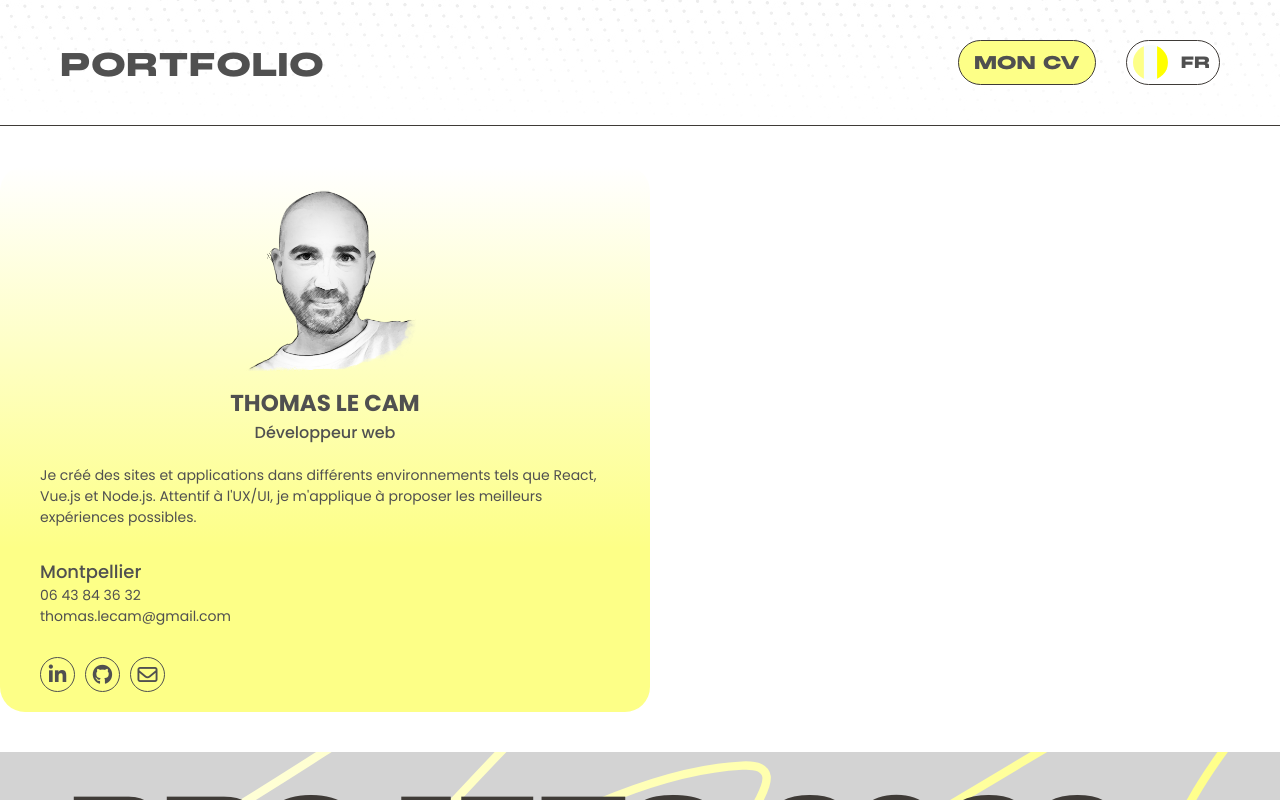
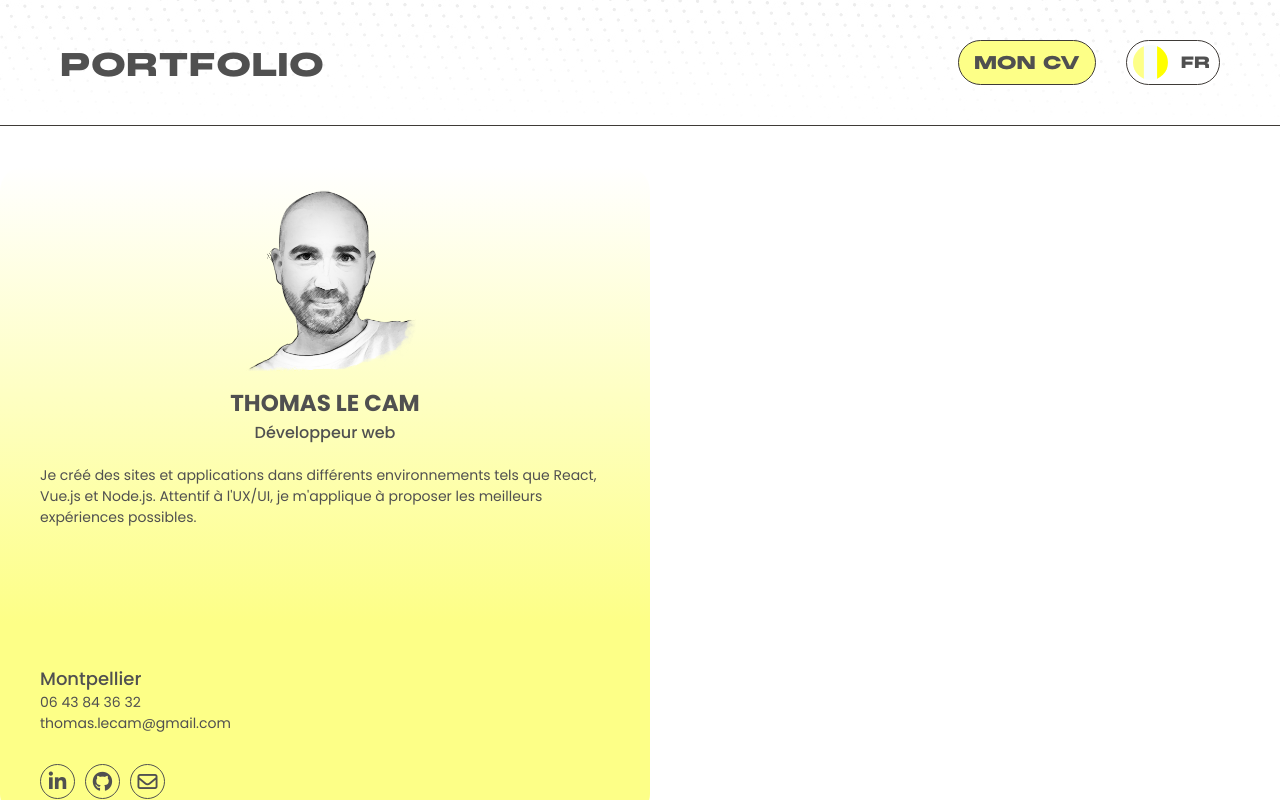
Before and after one commit to ThomasdevLC/portfolio_07_2023, a React (Create React App) app: page / in a window 1280 px wide. Built offline with nearby package versions, Linux system fonts and the light colour scheme.

Commit message:
switch lang gsap anim fixed

```diff
--- a/src/App.jsx
+++ b/src/App.jsx
@@ -18,7 +18,7 @@ import "./App.scss";
 const App = () => {
   const location = useLocation();
   const [switchLang, setSwitchLang] = useState("fr");
-  const [clickedLang, setClickedLang] = useState(false);
+  const [clickedLang, setClickedLang] = useState(null);
   const [isSlideInVisible, setIsSlideInVisible] = useState(true);
   const [preventAnim, setPreventAnim] = useState("");
   const hideOverflow = location.pathname === "/";
@@ -34,7 +34,7 @@ const App = () => {
   };
 
   useEffect(() => {
-    setClickedLang(false);
+    setClickedLang(null);
   }, [location.pathname]);
 
   return (
--- a/src/assets/styles/components/_MyIntro.scss
+++ b/src/assets/styles/components/_MyIntro.scss
@@ -58,6 +58,7 @@
     }
   }
   &__position {
+    overflow: hidden;
     font-size: 16px;
     font-weight: 500;
 
@@ -67,8 +68,10 @@
     }
   }
   &__text {
+    overflow: hidden;
     font-size: 14px;
     margin: 10px 0 30px 0;
+    height: 170px;
   }
   &__city {
     font-size: 18px;
--- a/src/components/Home/LanguageSwitcher.js
+++ b/src/components/Home/LanguageSwitcher.js
@@ -8,10 +8,9 @@ const LanguageSwitcher = () => {
   const { switchLang, setSwitchLang } = useContext(LangContext);
   const { setClickedLang } = useContext(ClickedLangContext);
 
-  const toggleLanguage = () => {
+  const toggleLanguage = (event) => {
     setSwitchLang((switchLang) => (switchLang === "fr" ? "en" : "fr"));
-
-    setClickedLang(true);
+    setClickedLang(event.type);
   };
 
   return (
--- a/src/components/Home/MyIntro.js
+++ b/src/components/Home/MyIntro.js
@@ -1,16 +1,38 @@
-import React, { useContext } from "react";
+import React, { useContext, useRef } from "react";
 import pic from "../../assets/images/pic.png";
 import cv from "../../assets/pdf/cv.pdf";
 import { motion } from "framer-motion";
 import PreventContext from "../../context/PreventContext";
+import LangContext from "../../context/LangContext";
+import ClickedLangContext from "../../context/ClickedLangContext";
 import homeFr from "../../data/homeText/homeFr";
 import homeEn from "../../data/homeText/homeEn";
-import LangContext from "../../context/LangContext";
 
 const MyIntro = () => {
   const { preventAnim } = useContext(PreventContext);
+  const { clickedLang } = useContext(ClickedLangContext);
   const Element = !preventAnim ? motion.div : "div";
   const { switchLang } = useContext(LangContext);
+
+  console.log("MyIntro", clickedLang);
+
+  const positionRef = useRef(null);
+  const textRef = useRef(null);
+
+  if (clickedLang === "click") {
+    const positionElement = positionRef.current;
+    gsap.fromTo(
+      positionElement,
+      { y: 40 },
+      { duration: 1, y: 0, ease: "power2.out", delay: 0.6 }
+    );
+    const textElement = textRef.current;
+    gsap.fromTo(
+      textElement,
+      { y: 200 },
+      { duration: 1, y: 0, ease: "power2.out", delay: 0.2 }
+    );
+  }
 
   return (
     <div className="intro-container">
@@ -25,16 +47,17 @@ const MyIntro = () => {
         </div>
         <h1 className="home__intro__name">THOMAS LE CAM</h1>
 
-        {switchLang === "fr" ? (
-          <h2 className="home__intro__position">{homeFr.position}</h2>
-        ) : (
-          <h2 className="home__intro__position">{homeEn.position}</h2>
-        )}
-        {switchLang === "fr" ? (
-          <p className="home__intro__text">{homeFr.intro}</p>
-        ) : (
-          <p className="home__intro__text">{homeEn.intro}</p>
-        )}
+        <h2 className="home__intro__position">
+          <div ref={positionRef}>
+            {switchLang === "fr" ? homeFr.position : homeEn.position}
+          </div>
+        </h2>
+        <p className="home__intro__text">
+          <div ref={textRef}>
+            {" "}
+            {switchLang === "fr" ? homeFr.intro : homeEn.intro}
+          </div>
+        </p>
 
         <p className="home__intro__city">Montpellier</p>
         <p className="home__intro__contact">
--- a/src/components/Home/WorksTitle.js
+++ b/src/components/Home/WorksTitle.js
@@ -13,7 +13,6 @@ const WorksTitle = () => {
   const { preventAnim } = useContext(PreventContext);
 
   const titleRef = useRef(null);
-  const titleRefLangChange = useRef(null);
 
   useEffect(() => {
     const titleElement = titleRef.current;
@@ -26,7 +25,7 @@ const WorksTitle = () => {
     }
   }, []);
 
-  if (clickedLang) {
+  if (clickedLang === "click") {
     const titleElement = titleRef.current;
     gsap.fromTo(
       titleElement,
```
